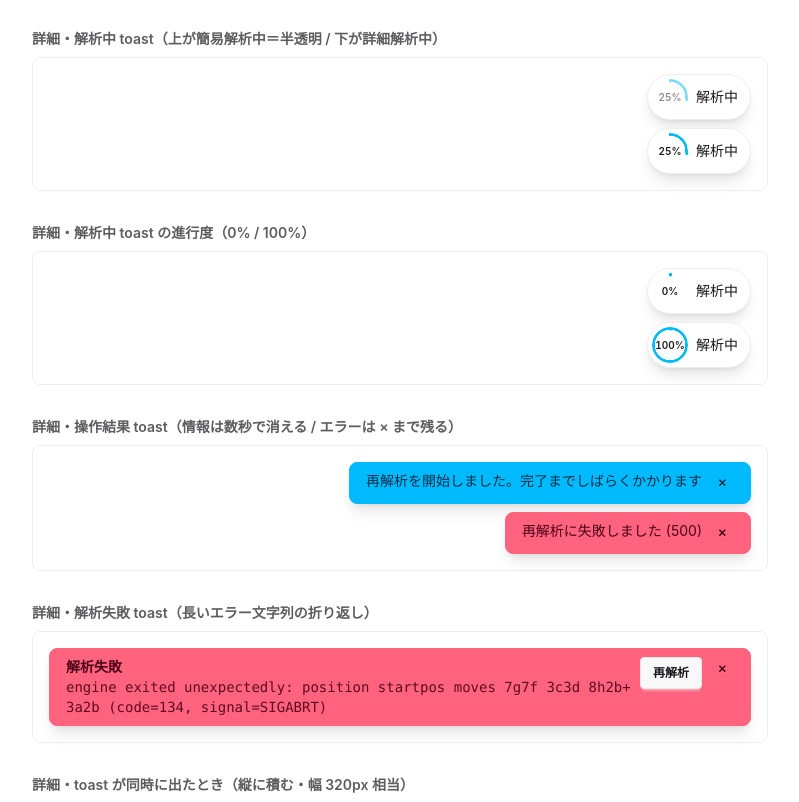
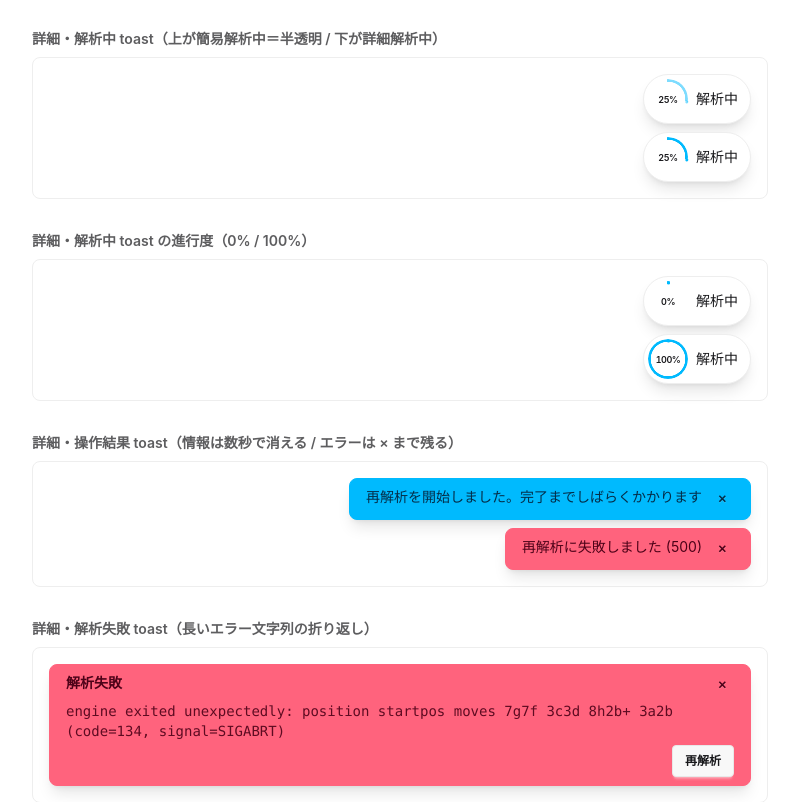
Before and after one commit to Daiius/seseraki, a React (Vite) app in the folder packages/web/: page /dev-gallery in a window 1280 px wide. Shown: the part 440-1242 px from the top of the page, without its empty margins (240-1039 px from the left). Built offline with nearby package versions, Linux system fonts and the light colour scheme; no server answers; what hono would draw is missing.

Commit message:
fix(web): 解析中 toast の % を円内に収め、薄くするのを弧だけにする
解析失敗 toast は再解析ボタンを本文の下へ回し、折り返しを overflow-wrap:anywhere に。
押せない再解析ボタンも赤地の上で読めるようにする。

```diff
--- a/packages/web/src/components/AnalyzingRadial.tsx
+++ b/packages/web/src/components/AnalyzingRadial.tsx
@@ -1,6 +1,7 @@
 import { type CSSProperties } from 'react';
 import clsx from 'clsx';
 import {
+  progressArcDimClass,
   progressDimClass,
   progressPercent,
   type AnalysisProfile,
@@ -12,8 +13,8 @@ type RadialSize = 'badge' | 'toast';
 const SIZE_STYLE: Record<RadialSize, { size: string; thickness: string }> = {
   // 他の状態バッジ（済 / 未 / 勝 / 負）と同じ一文字幅
   badge: { size: '1.1rem', thickness: '2px' },
-  // 中央に「100%」が収まる最小限
-  toast: { size: '2.25rem', thickness: '3px' },
+  // 中央に「100%」が収まる大きさ（2.25rem では 100% が弧に掛かった）
+  toast: { size: '2.5rem', thickness: '3px' },
 };
 
 /**
@@ -57,7 +58,13 @@ export function AnalyzingRadial({
       aria-valuenow={analyzed}
       aria-valuemax={total}
       title={text}
-      className={clsx('radial-progress text-info', progressDimClass(profile))}
+      className={clsx(
+        'radial-progress text-info',
+        // 中央に文字を持つ toast は弧だけを薄くする（% まで薄くすると読みにくい）
+        size === 'toast'
+          ? progressArcDimClass(profile)
+          : progressDimClass(profile),
+      )}
       style={
         {
           '--value': shown,
@@ -69,7 +76,7 @@ export function AnalyzingRadial({
       {size === 'toast' && (
         <span
           aria-hidden
-          className="text-[0.625rem] leading-none font-semibold tabular-nums text-base-content"
+          className="text-[0.5625rem] leading-none font-semibold tabular-nums tracking-tighter text-base-content"
         >
           {progressPercent(analyzed, total)}%
         </span>
--- a/packages/web/src/components/KifuToasts.tsx
+++ b/packages/web/src/components/KifuToasts.tsx
@@ -147,18 +147,29 @@ export function AnalysisErrorToast({
   busy: boolean;
 }) {
   return (
+    // 狭い幅でも本文に横幅を回すため、ボタンは本文の下に置く（横に並べると 320px 幅で
+    // 本文が 1 語ずつに割れた）
     <div
       role="alert"
-      className="alert alert-error shadow-lg py-2 flex items-start gap-2"
+      className="alert alert-error shadow-lg py-2 flex flex-col items-stretch gap-1"
     >
-      <div className="flex-1 min-w-0">
-        <div className="font-semibold">解析失敗</div>
-        <div className="text-sm font-mono break-all opacity-90">{error}</div>
+      <div className="flex items-start gap-2">
+        <div className="flex-1 min-w-0 font-semibold">解析失敗</div>
+        <CloseButton onClick={onClose} />
       </div>
-      <button className="btn btn-sm" onClick={onReanalyze} disabled={busy}>
+      {/* `break-all` は短い語まで途中で割るので使わない。長い一語（パスや指し手列）だけを
+          折り返す `overflow-wrap: anywhere` にする */}
+      <div className="text-sm font-mono [overflow-wrap:anywhere] opacity-90">
+        {error}
+      </div>
+      {/* 押せない間も赤地の上で読めるよう、daisyUI の既定（背景に溶ける薄い灰色）を上書きする */}
+      <button
+        className="btn btn-sm self-end disabled:bg-base-100/70 disabled:text-base-content/70 disabled:border-transparent"
+        onClick={onReanalyze}
+        disabled={busy}
+      >
         再解析
       </button>
-      <CloseButton onClick={onClose} />
     </div>
   );
 }
--- a/packages/web/src/lib/analysisProgress.ts
+++ b/packages/web/src/lib/analysisProgress.ts
@@ -36,6 +36,16 @@ export interface AnalysisProgress {
  */
 export function progressDimClass(profile: AnalysisProfile): string {
   return profile === 'quick' ? 'opacity-50' : '';
+}
+
+/**
+ * `progressDimClass` の、円環の**弧だけ**を薄くする版（中央に文字を持つ円環用）。
+ *
+ * daisyUI の `radial-progress` は弧を `::before`（弧）と `::after`（先端の点）で描くので、
+ * 擬似要素にだけ不透明度を掛ける。要素全体に掛けると中央の % まで薄くなって読みにくい。
+ */
+export function progressArcDimClass(profile: AnalysisProfile): string {
+  return profile === 'quick' ? 'before:opacity-50 after:opacity-50' : '';
 }
 
 /**
```
Also changed, not shown: 1 other file (tests, documents, lock files or other folders).
